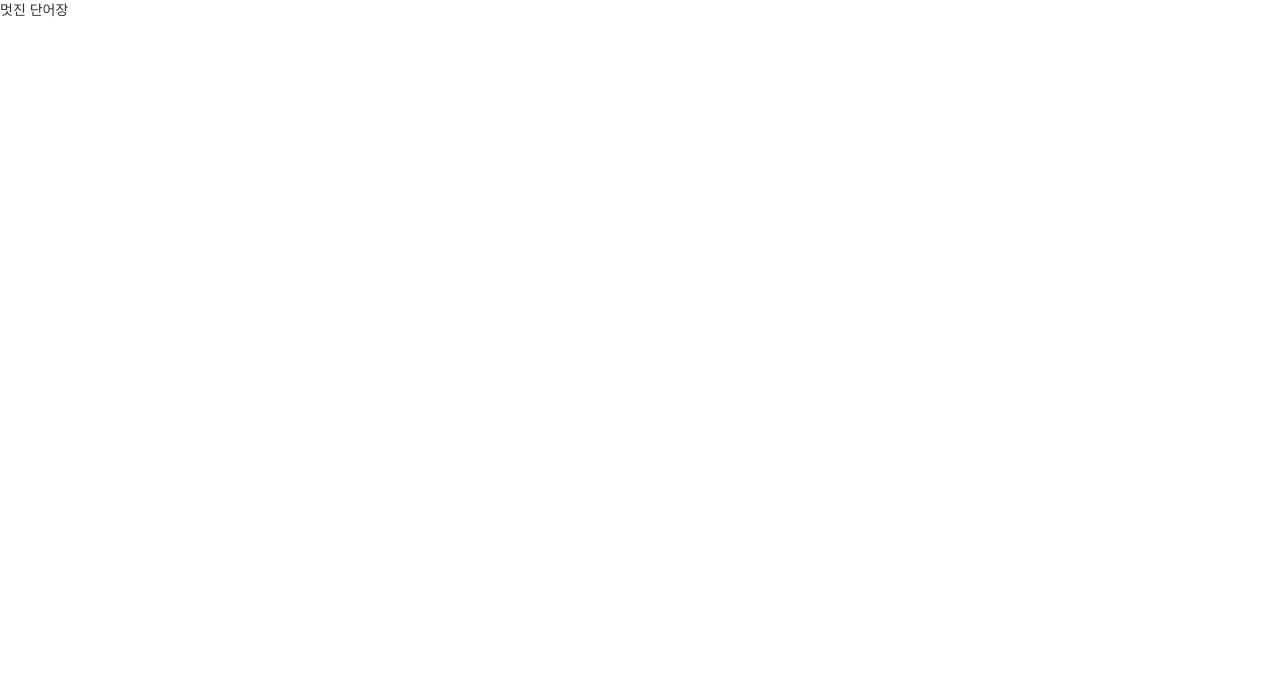
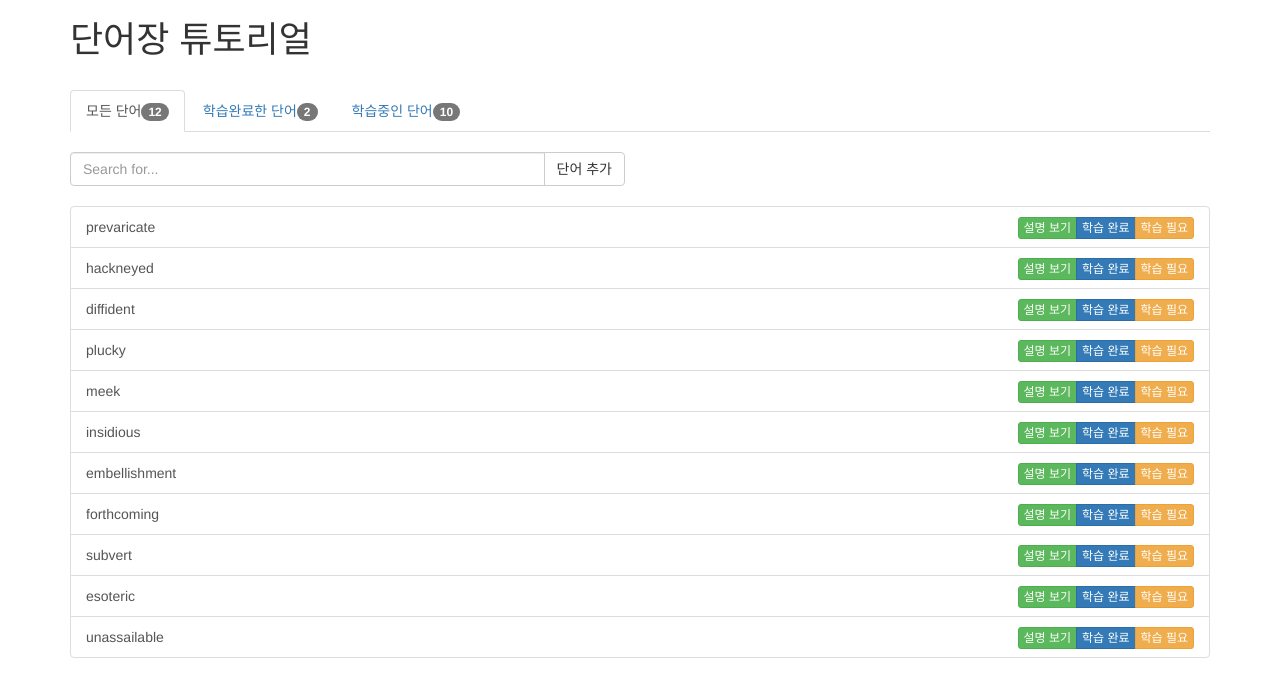
Before and after one commit to paulsoh/react-tutorial, a React (Create React App) app: page / in a window 1280 px wide. Shown: the top 696 px of the page. Built offline with nearby package versions, Linux system fonts and the light colour scheme.

Commit message:
Add View for 단어장

```diff
--- a/src/App.js
+++ b/src/App.js
@@ -3,8 +3,165 @@ import React, { Component } from 'react';
 class App extends Component {
   render() {
     return (
-      <div>
-        멋진 단어장
+      <div className="container">
+        <div className="row">
+          <div className="col-lg-12">
+            <h1>단어장 튜토리얼</h1>
+          </div>
+        </div>
+        <br />
+        <div className="row">
+          <div className="col-lg-12">
+            <ul className="nav nav-tabs">
+              <li className="active">
+                <a href="#">
+                  모든 단어
+                  <span className="badge">12</span>
+                </a>
+              </li>
+              <li>
+                <a>
+                  학습완료한 단어
+                  <span className="badge">2</span>
+                </a>
+              </li>
+              <li>
+                <a>
+                  학습중인 단어
+                  <span className="badge">10</span>
+                </a>
+              </li>
+            </ul>
+          </div>
+        </div>
+        <br />
+        <div className="row">
+          <div className="col-lg-6">
+            <div className="input-group">
+              <input type="text" className="form-control" placeholder="Search for..." />
+              <span className="input-group-btn">
+                <button className="btn btn-default" type="button">단어 추가</button>
+              </span>
+            </div>
+          </div>
+        </div>
+        <br />
+        <div className="row">
+          <div className="col-lg-12">
+            <div className="list-group">
+              <a className="list-group-item">
+                prevaricate
+                <div className="pull-right">
+                  <div className="btn-group btn-group-xs" role="group" aria-label="...">
+                    <button type="button" className="btn btn-success">설명 보기</button>
+                    <button type="button" className="btn btn-primary">학습 완료</button>
+                    <button type="button" className="btn btn-warning">학습 필요</button>
+                  </div>
+                </div>
+              </a>
+              <a className="list-group-item">
+                hackneyed
+                <div className="pull-right">
+                  <div className="btn-group btn-group-xs" role="group" aria-label="...">
+                    <button type="button" className="btn btn-success">설명 보기</button>
+                    <button type="button" className="btn btn-primary">학습 완료</button>
+                    <button type="button" className="btn btn-warning">학습 필요</button>
+                  </div>
+                </div>
+              </a>
+              <a className="list-group-item">
+                diffident
+                <div className="pull-right">
+                  <div className="btn-group btn-group-xs" role="group" aria-label="...">
+                    <button type="button" className="btn btn-success">설명 보기</button>
+                    <button type="button" className="btn btn-primary">학습 완료</button>
+                    <button type="button" className="btn btn-warning">학습 필요</button>
+                  </div>
+                </div>
+              </a>
+              <a className="list-group-item">
+                plucky
+                <div className="pull-right">
+                  <div className="btn-group btn-group-xs" role="group" aria-label="...">
+                    <button type="button" className="btn btn-success">설명 보기</button>
+                    <button type="button" className="btn btn-primary">학습 완료</button>
+                    <button type="button" className="btn btn-warning">학습 필요</button>
+                  </div>
+                </div>
+              </a>
+              <a className="list-group-item">
+                meek
+                <div className="pull-right">
+                  <div className="btn-group btn-group-xs" role="group" aria-label="...">
+                    <button type="button" className="btn btn-success">설명 보기</button>
+                    <button type="button" className="btn btn-primary">학습 완료</button>
+                    <button type="button" className="btn btn-warning">학습 필요</button>
+                  </div>
+                </div>
+              </a>
+              <a className="list-group-item">
+                insidious
+                <div className="pull-right">
+                  <div className="btn-group btn-group-xs" role="group" aria-label="...">
+                    <button type="button" className="btn btn-success">설명 보기</button>
+                    <button type="button" className="btn btn-primary">학습 완료</button>
+                    <button type="button" className="btn btn-warning">학습 필요</button>
+                  </div>
+                </div>
+              </a>
+              <a className="list-group-item">
+                embellishment
+                <div className="pull-right">
+                  <div className="btn-group btn-group-xs" role="group" aria-label="...">
+                    <button type="button" className="btn btn-success">설명 보기</button>
+                    <button type="button" className="btn btn-primary">학습 완료</button>
+                    <button type="button" className="btn btn-warning">학습 필요</button>
+                  </div>
+                </div>
+              </a>
+              <a className="list-group-item">
+                forthcoming
+                <div className="pull-right">
+                  <div className="btn-group btn-group-xs" role="group" aria-label="...">
+                    <button type="button" className="btn btn-success">설명 보기</button>
+                    <button type="button" className="btn btn-primary">학습 완료</button>
+                    <button type="button" className="btn btn-warning">학습 필요</button>
+                  </div>
+                </div>
+              </a>
+              <a className="list-group-item">
+                subvert
+                <div className="pull-right">
+                  <div className="btn-group btn-group-xs" role="group" aria-label="...">
+                    <button type="button" className="btn btn-success">설명 보기</button>
+                    <button type="button" className="btn btn-primary">학습 완료</button>
+                    <button type="button" className="btn btn-warning">학습 필요</button>
+                  </div>
+                </div>
+              </a>
+              <a className="list-group-item">
+                esoteric
+                <div className="pull-right">
+                  <div className="btn-group btn-group-xs" role="group" aria-label="...">
+                    <button type="button" className="btn btn-success">설명 보기</button>
+                    <button type="button" className="btn btn-primary">학습 완료</button>
+                    <button type="button" className="btn btn-warning">학습 필요</button>
+                  </div>
+                </div>
+              </a>
+              <a className="list-group-item">
+                unassailable
+                <div className="pull-right">
+                  <div className="btn-group btn-group-xs" role="group" aria-label="...">
+                    <button type="button" className="btn btn-success">설명 보기</button>
+                    <button type="button" className="btn btn-primary">학습 완료</button>
+                    <button type="button" className="btn btn-warning">학습 필요</button>
+                  </div>
+                </div>
+              </a>
+            </div>
+          </div>
+        </div>
       </div>
     );
   }
```
